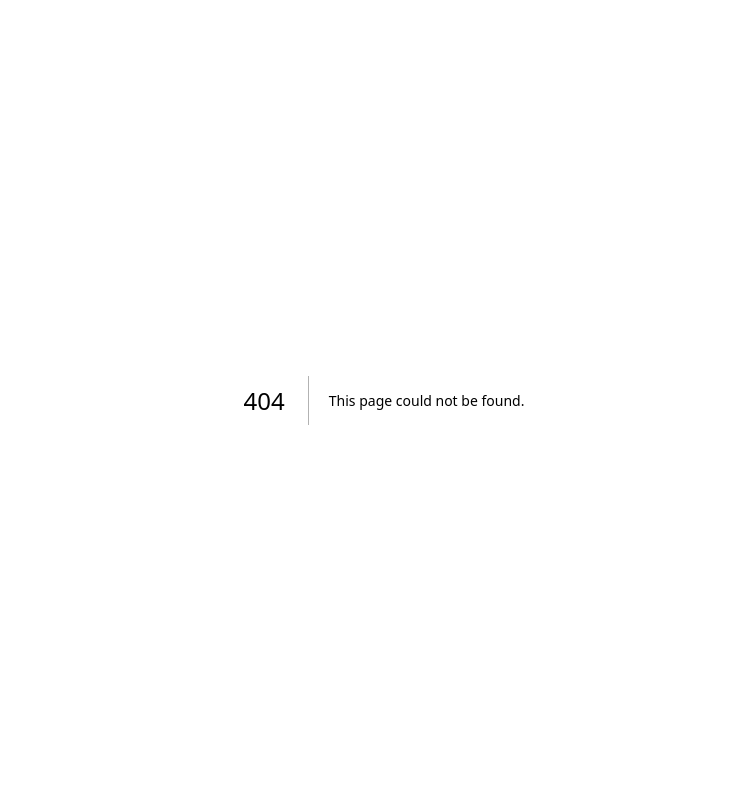
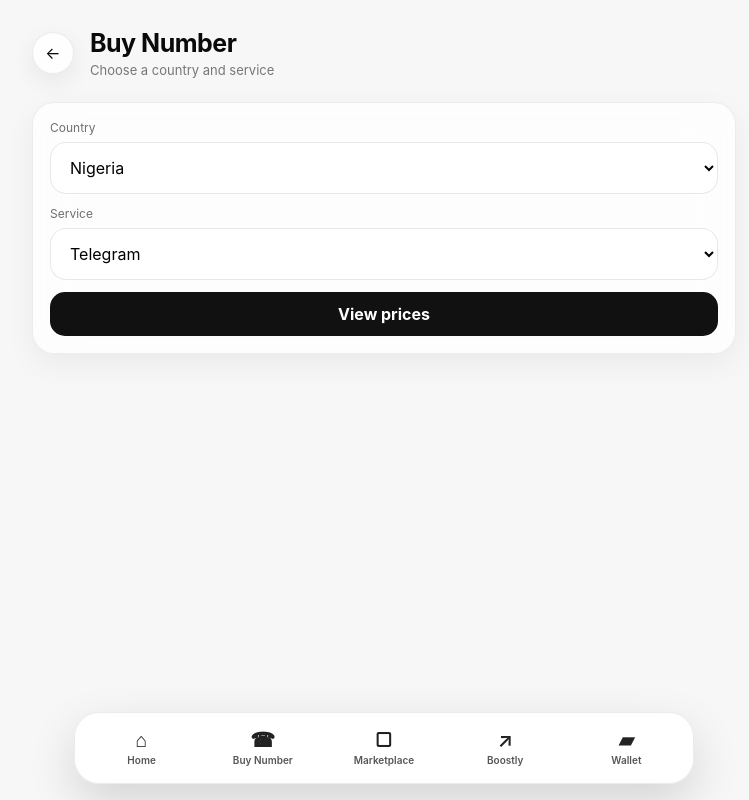
Before and after one commit to wis12dom34/-wickspend-web, a Next.js app: page /buy-number in a window 1280 px wide. Before the commit this address had no page. Shown: the whole page, without its empty margins (256-1005 px from the left). Built offline with nearby package versions, Linux system fonts and the light colour scheme; no server answers.

Commit message:
Add Buy Number screen

```diff
--- /dev/null
+++ b/app/buy-number/page.tsx
@@ -0,0 +1,10 @@
+"use client";
+import { FormEvent, useState } from "react";
+import { PageShell } from "@/components/PageShell";
+import { api } from "@/lib/api";
+
+export default function BuyNumberPage(){
+ const [country,setCountry]=useState("Nigeria"),[service,setService]=useState("Telegram"),[prices,setPrices]=useState<any[]>([]),[message,setMessage]=useState("");
+ async function load(e:FormEvent){e.preventDefault();setMessage("Checking live prices…");try{const token=localStorage.getItem("wickspend_token")||"";if(!token)throw new Error("Please sign in first");const data:any=await api.numbers.prices(token,country,service);setPrices(Array.isArray(data)?data:(data?.prices||data?.data||[]));setMessage("")}catch(err){setMessage(err instanceof Error?err.message:"Unable to load prices")}}
+ return <PageShell title="Buy Number" subtitle="Choose a country and service"><form className="panel formGrid" onSubmit={load}><div className="field"><label>Country</label><select value={country} onChange={e=>setCountry(e.target.value)}><option>Nigeria</option><option>USA</option><option>UK</option><option>Germany</option><option>Canada</option><option>Poland</option></select></div><div className="field"><label>Service</label><select value={service} onChange={e=>setService(e.target.value)}><option>Telegram</option><option>WhatsApp</option><option>Instagram</option><option>TikTok</option><option>Facebook</option><option>Google</option></select></div><button className="secondaryButton">View prices</button>{message&&<p className="statusText">{message}</p>}</form>{prices.length>0&&<section><div className="sectionTitle"><h2>Choose a number</h2></div><div className="list">{prices.map((p:any,i)=><div className="listItem" key={p.id||i}><div><div className="price">₦{Number(p.price_ngn??p.price??0).toLocaleString()}</div><small>{p.available??p.stock??"Available"}</small></div><button className="primaryButton" style={{border:"1px solid #ddd"}}>Buy</button></div>)}</div></section>}</PageShell>
+}
```
